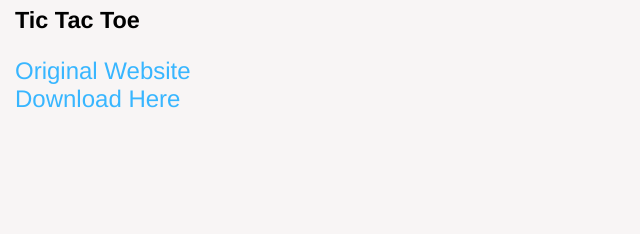
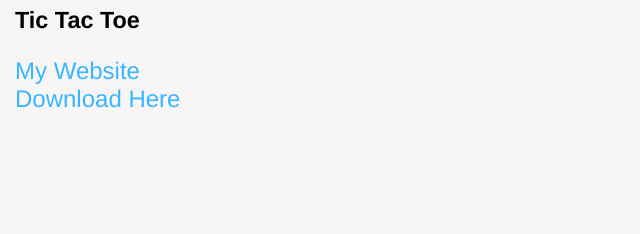
Before and after one commit to ZAK0236/Personal-Port, a plain HTML site: page index.html in a window 1280 px wide. Shown: the part 2238-2472 px from the top of the page, 0-640 px from the left. Drawn offline with Linux system fonts and the light colour scheme.

```diff
--- a/index.html
+++ b/index.html
@@ -98,7 +98,7 @@
         <h3 class = 'CALC'>Tic Tac Toe</h3>
         <br>
         <p class = 'CALCList'>
-        <a style="text-decoration:none;" href="https://zak0236.github.io/115Final/"><font size="+2" font color="#38B6FF">Original Website</font></a></p>
+        <a style="text-decoration:none;" href="https://zak0236.github.io/115Final/"><font size="+2" font color="#38B6FF">My Website</font></a></p>
 
         <a style="text-decoration:none;" href="115Final-main.zip"><font size="+2" font color="#38B6FF">Download Here</font></a>
 </div>
```
